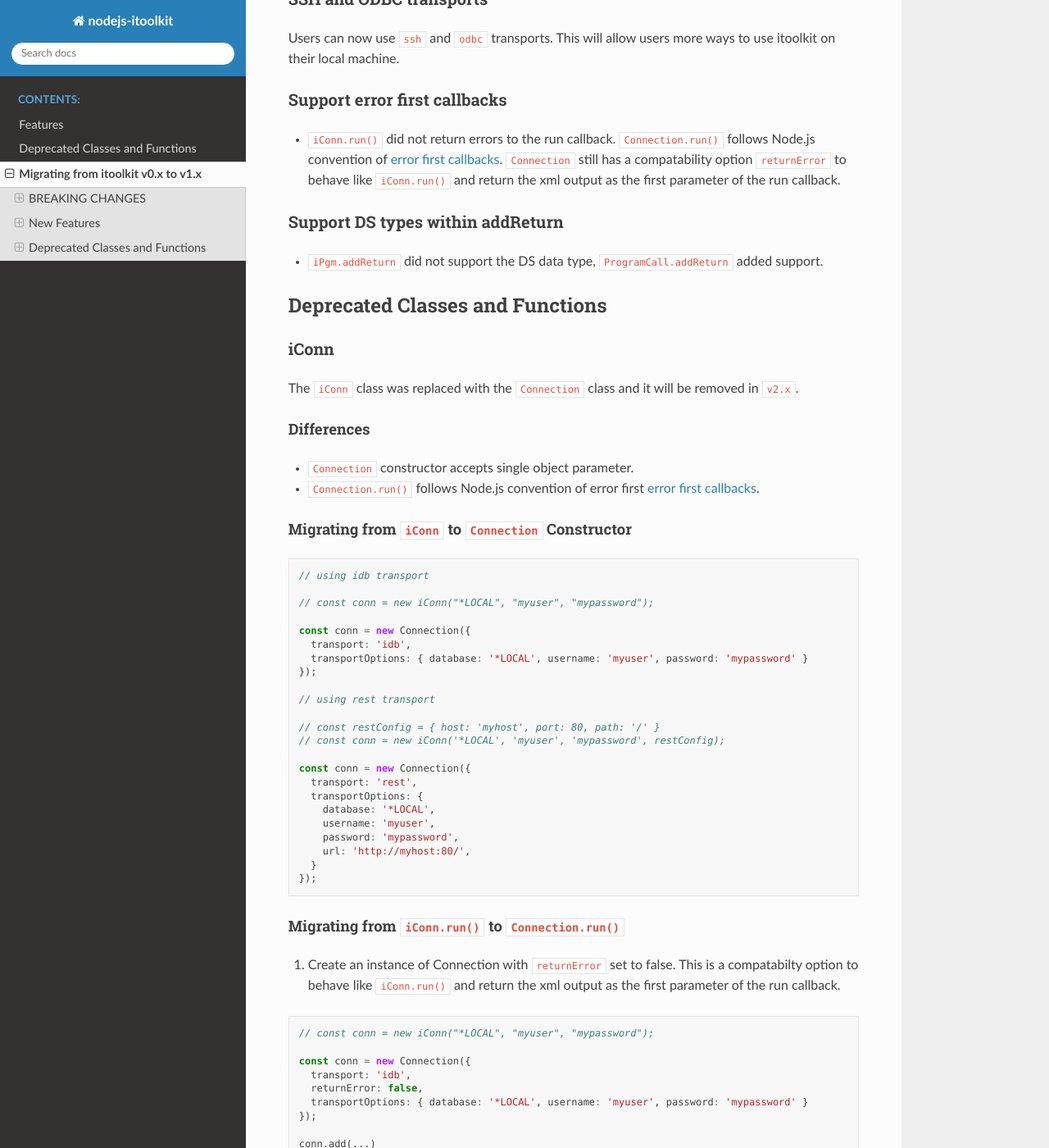
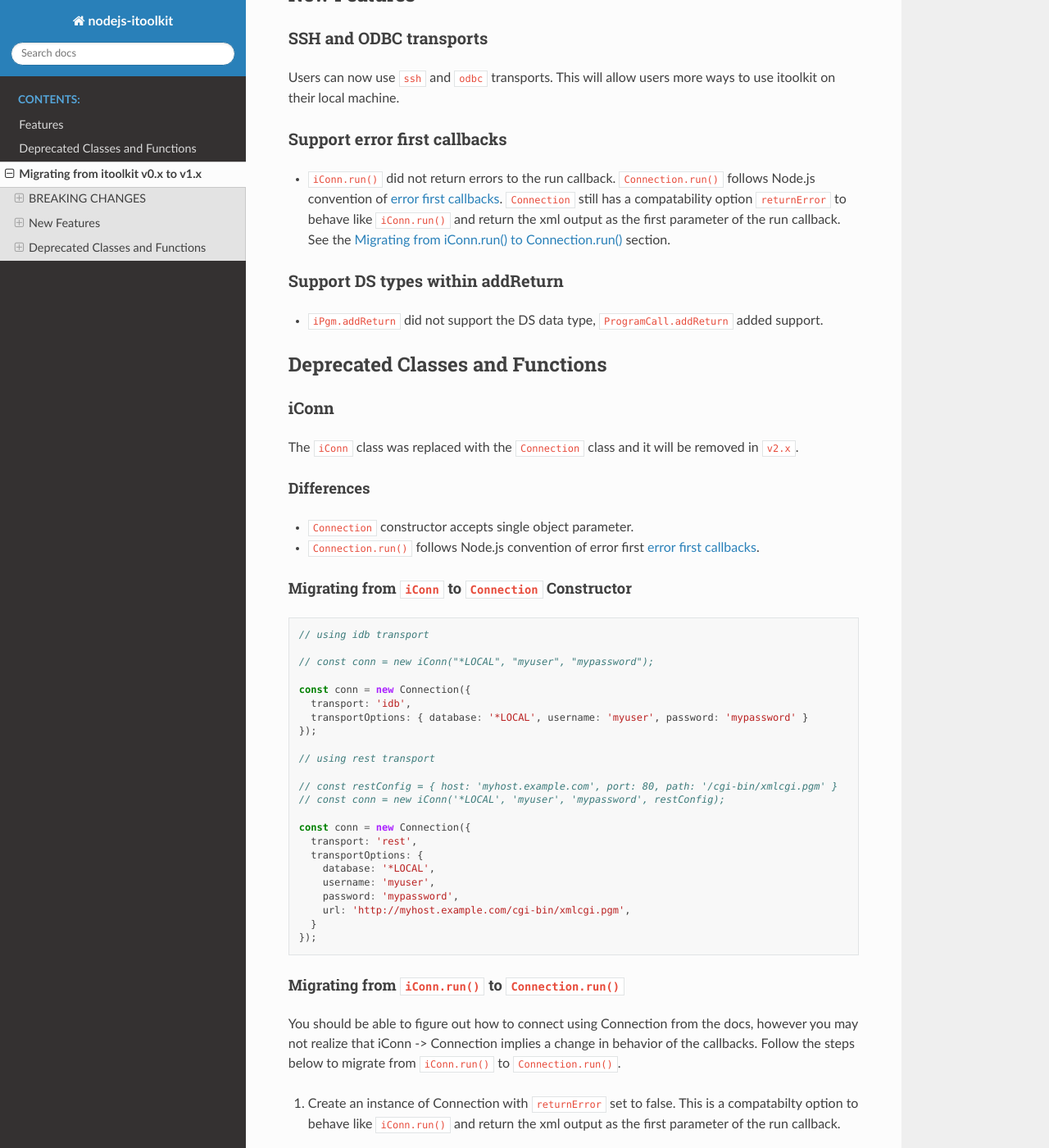
Before and after one commit to IBM/nodejs-itoolkit, a Sphinx documentation site: the page built from docs/migratation-guide-v1.0.rst, in a window 1280 px wide and 1400 px high, scrolled down 851 px. Shown: the whole window at 82% size. Built offline with Sphinx 7.4.7 and the Read the Docs theme 2.0.0, drawn with Linux system fonts in a browser that asks for light colours; some of the changed text lies outside the part shown.

Commit message:
fixup! fixup! docs: Add migration guide to sphinx docs

```diff
--- a/docs/conf.py
+++ b/docs/conf.py
@@ -37,7 +37,6 @@
 # ones.
 extensions = [
   'sphinx_js',
-  'recommonmark',
 ]
 
 # Add any paths that contain templates here, relative to this directory.
@@ -51,8 +50,6 @@
 # This pattern also affects html_static_path and html_extra_path.
 exclude_patterns = ['_build', 'Thumbs.db', '.DS_Store']
 
-# The suffix of source filenames.
-source_suffix = ['.rst', '.md']
 
 # -- Options for HTML output -------------------------------------------------
 
--- a/docs/migratation-guide-v1.0.rst
+++ b/docs/migratation-guide-v1.0.rst
@@ -8,11 +8,13 @@
 to work but it’s still highly recommended to test your application
 first.
 
-.. WARNING::
-   **BREAKING CHANGES**
-
 BREAKING CHANGES
 ================
+
+.. WARNING::
+   Beware that the Connection and iConn classes differ in how they call the callbacks
+   passed to their run methods. You cannot simply replace iConn with Connection without adjusting
+   your callbacks. See the :ref:`iconn-to-connection-run` section.
 
 ``iConn.run()`` no longer supports sync mode
 --------------------------------------------
@@ -48,7 +50,7 @@
    callbacks <https://nodejs.org/api/errors.html#errors_error_first_callbacks>`__.
    ``Connection`` still has a compatability option ``returnError`` to
    behave like ``iConn.run()`` and return the xml output as the first
-   parameter of the run callback.
+   parameter of the run callback. See the :ref:`iconn-to-connection-run` section.
 
 
 Support DS types within addReturn
@@ -90,7 +92,7 @@
 
    // using rest transport
 
-   // const restConfig = { host: 'myhost', port: 80, path: '/' }
+   // const restConfig = { host: 'myhost.example.com', port: 80, path: '/cgi-bin/xmlcgi.pgm' }
    // const conn = new iConn('*LOCAL', 'myuser', 'mypassword', restConfig);
 
    const conn = new Connection({
@@ -99,12 +101,17 @@
        database: '*LOCAL',
        username: 'myuser',
        password: 'mypassword',
-       url: 'http://myhost:80/',
+       url: 'http://myhost.example.com/cgi-bin/xmlcgi.pgm',
      }
    });
 
+.. _iconn-to-connection-run:
+
 Migrating from ``iConn.run()`` to ``Connection.run()``
 ^^^^^^^^^^^^^^^^^^^^^^^^^^^^^^^^^^^^^^^^^^^^^^^^^^^^^^
+You should be able to figure out how to connect using Connection from the docs, however you may not
+realize that iConn -> Connection implies a change in behavior of the callbacks. Follow the steps
+below to migrate from ``iConn.run()`` to ``Connection.run()``.
 
 1. Create an instance of Connection with ``returnError`` set to false.
    This is a compatabilty option to behave like ``iConn.run()`` and
```
Also changed, not shown: other parts of docs/migratation-guide-v1.0.rst (+1 -1 lines).
